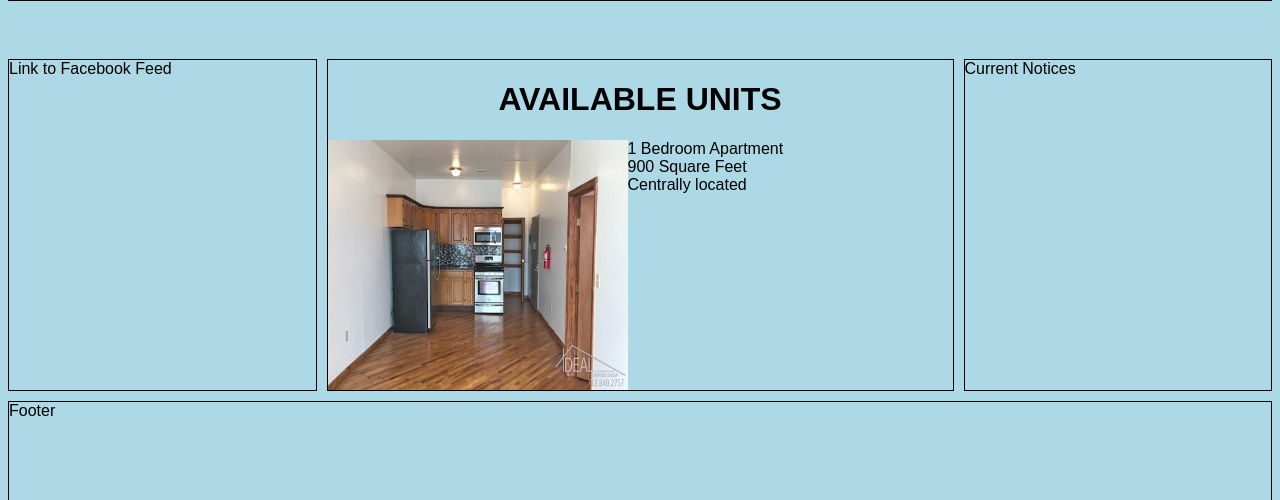
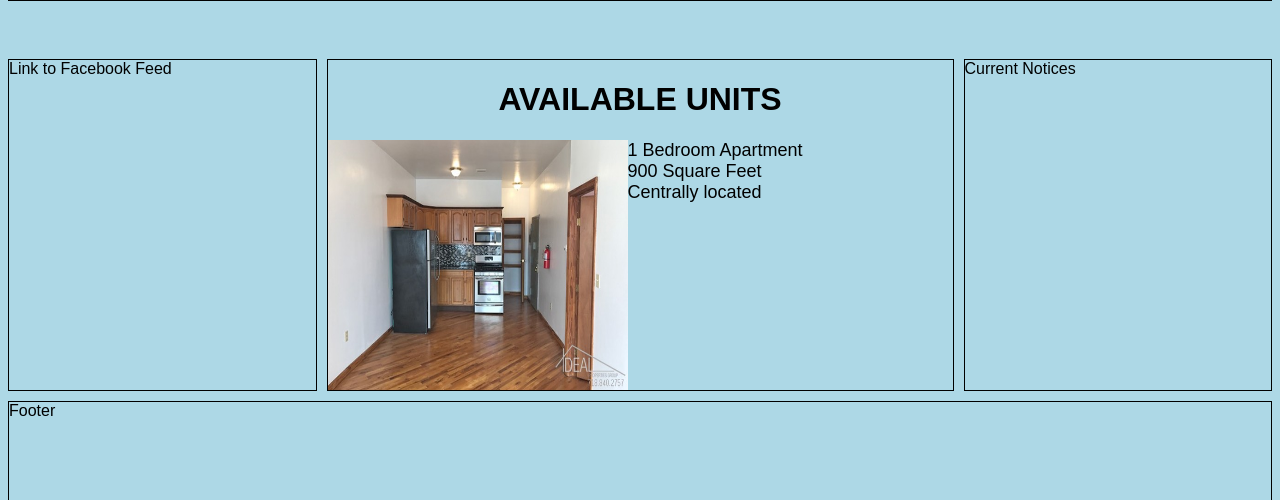
Before and after one commit to nwalker5FSU/WebProjectNW, a PHP site: page / in a window 1280 px wide. Shown: the part 169-669 px from the top of the page. Run offline with PHP 8.4, Linux system fonts and the light colour scheme.

Commit message:
Update index.css

```diff
--- a/index.css
+++ b/index.css
@@ -97,5 +97,7 @@ a:active {
 }
 
 #apt {
+    justify-content: right;
+    font-size: large;
     clear: right;
 }
```
